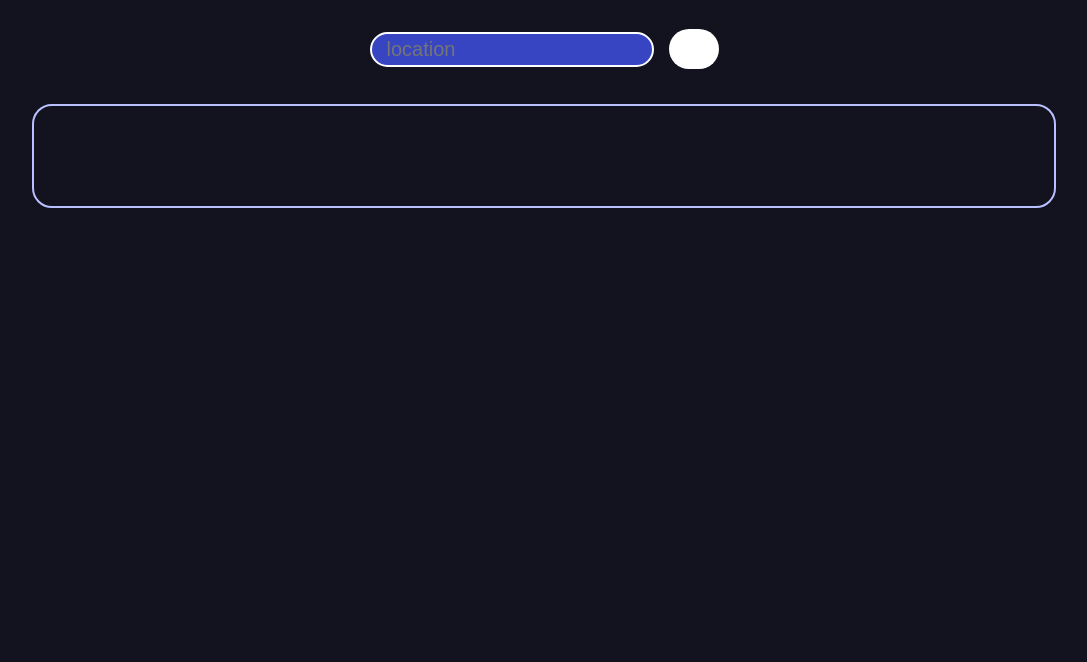
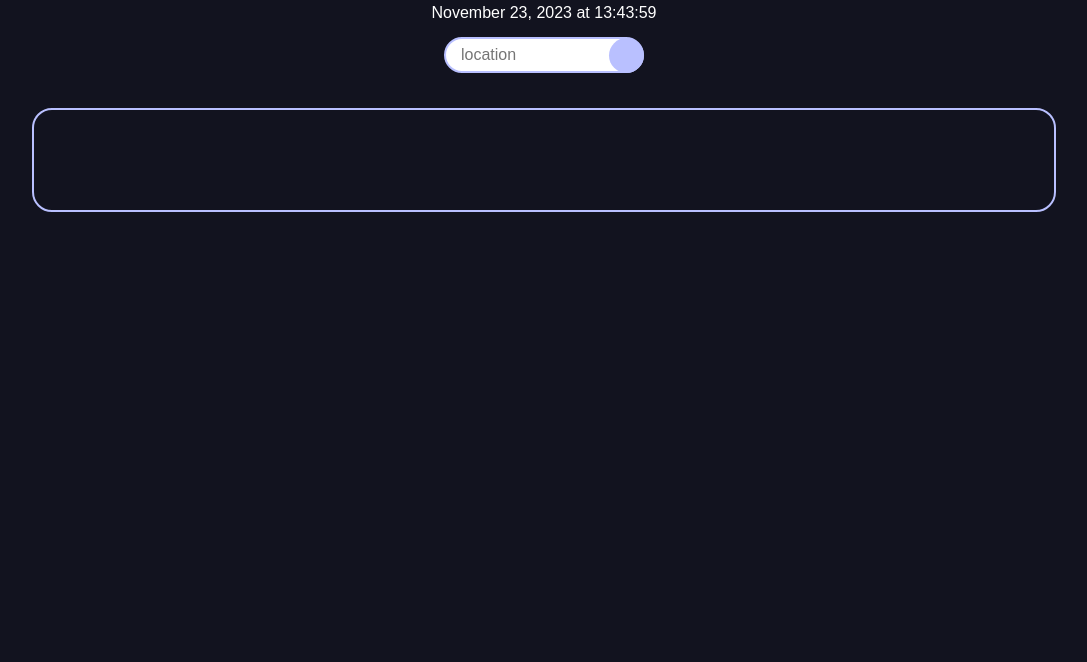
Before and after one commit to JosueSalazaku/weatherApp-2, a website built with Vite: page weatherapp-2/index.html in a window 1280 px wide. Shown: the part 138-800 px from the top of the page, without its empty margins (96-1183 px from the left). Built offline with nearby package versions, Linux system fonts and the light colour scheme; some packages are replaced by stand-ins of ours; no server answers.

Commit message:
Improve input and button style

```diff
--- a/weatherapp-2/main.js
+++ b/weatherapp-2/main.js
@@ -20,7 +20,7 @@ const options = {
 	hour: 'numeric',
 	minute: 'numeric',
 	second: 'numeric',
-	hour12: true,
+	hour12: false,
 };
 
 
--- a/weatherapp-2/style.css
+++ b/weatherapp-2/style.css
@@ -47,6 +47,7 @@ body {
 	flex-direction: column;
 	justify-content: center;
 	align-items: center;
+	gap: 20px;
 }
 
 section {
@@ -80,50 +81,40 @@ section {
 	margin-bottom: 20px;
 }
 
-#input-location {
-	display: flex;
-	flex-direction: column;
-	justify-content: center;
-	align-items: center;
-	margin-top: 15px;
-	/* margin-left: auto;
-	margin-right: auto; */
-}
-
 #location-section {
-	width: min(90%);
-	margin-top: 20px;
+	width: 200px;
+	height: 100%;
+	max-width: 100%;
+	position: relative;
 	display: flex;
 	flex-direction: row;
 	justify-content: center;
-	align-items: flex-start;
+	align-items: center;
 	gap: 15px;
 }
 
-#location-section input {
-	border-radius: 35px;
-	border: 2px solid white;
-	height: 35px;
-	max-width: auto;
-	background: #3745c2;
-	resize: horizontal;
-	font-size: 20px;
-	color: white;
-	padding-left: 15px;
+#location-section #input-location {
+	border-radius: 50%;
+	width: 100%;
+	height: 20px;
+	border-radius: 20px;
+	border: #b9c0ff 2px  solid;
+	background: white;
+	color: #3745c2;
+	padding: 1rem 15px;
+	font-size: medium;
 }
 
-.fetch-btn {
-	border-radius: 200px;
+#location-section .fetch-btn {
+	aspect-ratio: 1;
+	position: absolute;
+	right: 0;
+	background: #b9c0ff;
+	width: 35px;
+	border-radius: 50%;
 	border: none;
-	height: 40px;
-	width: 50px;
-	display: flex;
-	flex-direction: column;
-	justify-content: center;
-	align-items: center;
-	margin-top: 12px;
-	background: #ffffff;
 }
+
 
 #extra-weather {
 	margin-top: 35px;
```
